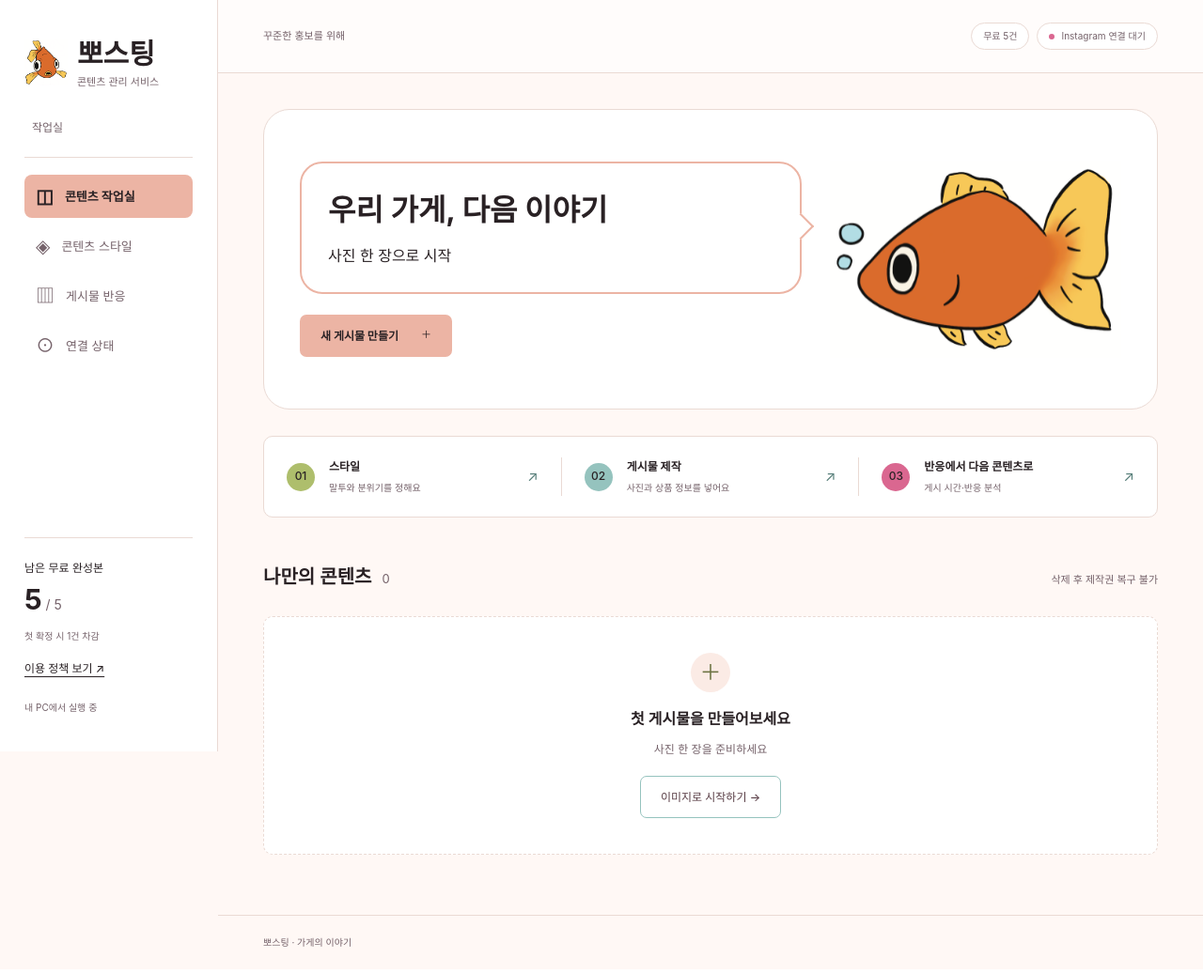
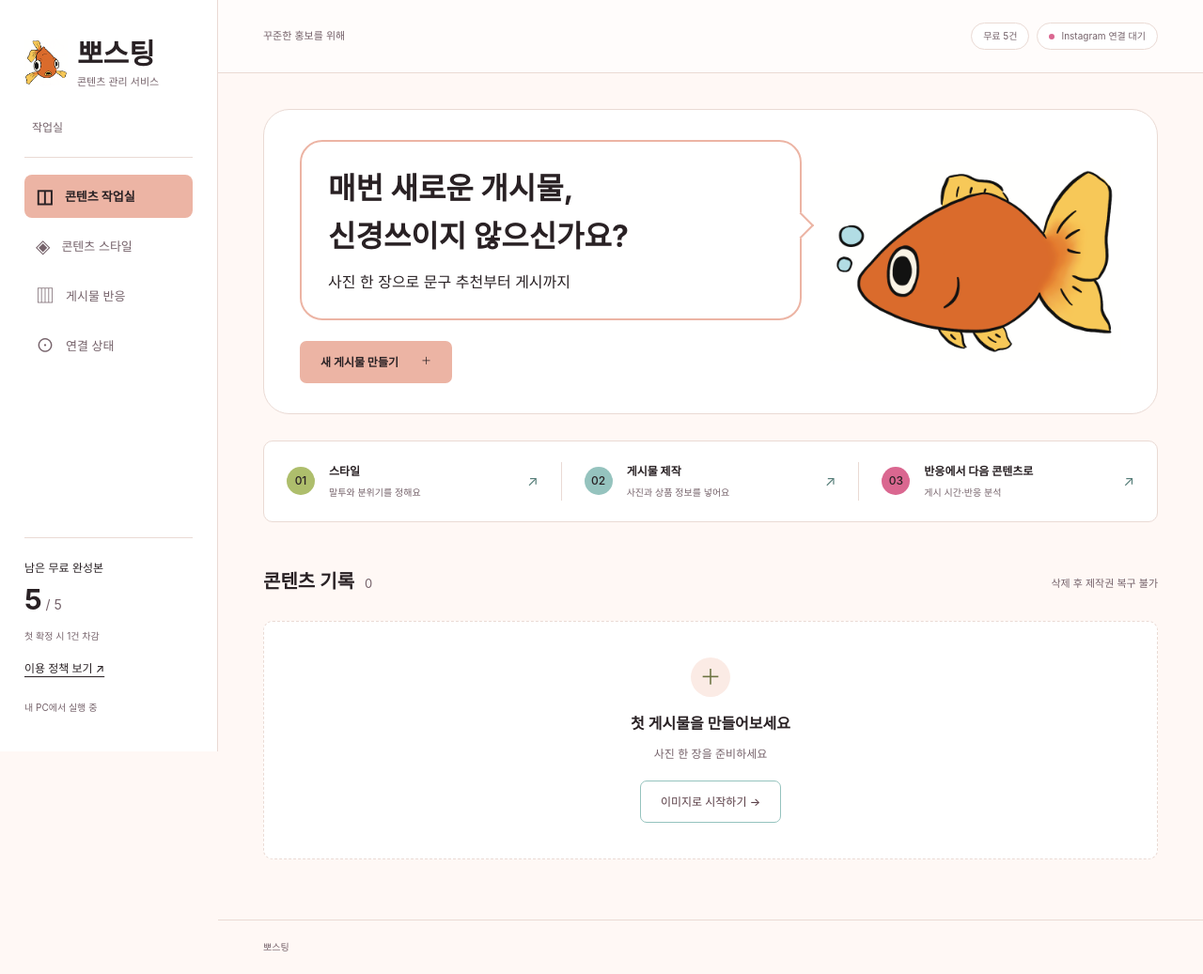
Before and after one commit to JINzinzara/content-marketing-ai, a FastAPI app: page /studio in a window 1280 px wide. Shown: the whole page at 94% size. Before the commit the page ends 1008 px from the top, so only its background shows below. Run offline with FastAPI, Linux system fonts and the light colour scheme; data comes from the database, SQL or seed files in the repository; data that the repository does not hold is empty; some web fonts are replaced.

Commit message:
fix: UI 문구 수정

```diff
--- a/app/templates/_image_editor.html
+++ b/app/templates/_image_editor.html
@@ -1,6 +1,6 @@
 <!-- 가게 스타일로 자동 편집하고 승인한 이미지 후보만 사용한다. -->
 <section class="panel stack">
-<h2>이미지 후보 만들기</h2>
+<h2>게시물 이미지 수정하기</h2>
 <form action="/posts/{{ post.id }}/style" method="post" class="stack">
 <input type="hidden" name="csrf" value="{{ csrf }}"><input type="hidden" name="revision" value="{{ post.revision }}">
 {% include '_style_choices.html' %}
@@ -24,7 +24,7 @@
 <button id="image-recheck" type="button" class="text-button" hidden>요청 상태 확인</button>
 {% if image_busy and images and images[0].state == 'unknown' %}<p role="status">이전 요청 확인 필요</p>{% endif %}
 </form>
-<h3>사용할 사진 선택</h3>
+<h3>사용할 이미지 선택</h3>
 <div id="image-candidates" class="candidate-grid"><div class="candidate"><img src="/posts/{{ post.id }}/original" alt="원본 상품 사진"><p>{{ '현재 선택 · 원본' if not post.selected_image_id else '원본 사진' }}</p>
 <form action="/posts/{{ post.id }}/images/select" method="post" class="stack"><input type="hidden" name="csrf" value="{{ csrf }}"><input type="hidden" name="revision" value="{{ post.revision }}"><input type="hidden" name="image_id" value=""><label class="check"><input type="checkbox" name="confirmed" value="yes" required><span>원본 사진을 사용합니다.</span></label><button class="button secondary" type="submit">원본 선택</button></form></div>
 {% for image in images %}<div class="candidate">
--- a/app/templates/analytics.html
+++ b/app/templates/analytics.html
@@ -1,10 +1,10 @@
 {% extends 'base.html' %}{% block content %}
-<div class="page-heading"><h1>게시물 반응</h1><p>다음 게시물의 힌트</p></div>
+<div class="page-heading"><h1>게시물 반응</h1><p>다음 게시물의 아이디어 제공</p></div>
 <section class="panel"><div class="section-heading small"><h2>내 게시물 반응 가져오기</h2><span class="badge">실제 계정 지표</span></div>
 {% if history %}<form action="/analytics/collect" method="post" class="inline-form"><input type="hidden" name="csrf" value="{{ csrf }}"><label for="media_id" class="sr-only">조회할 게시물</label><select id="media_id" name="media_id">{% for item in history %}<option value="{{ item.media_id }}">{{ item.caption[:60] or '본문 없는 게시물' }}</option>{% endfor %}</select><button class="button primary" type="submit" {% if not shop.connected %}disabled{% endif %}>현재 반응 저장</button></form>{% else %}<p class="muted">기존 게시물 가져오기</p><a class="text-link" href="/shop">게시물 가져오기 →</a>{% endif %}
 <p class="help-text">조회 시점의 반응</p></section>
 {% if report.latest %}<div class="section-heading"><h2>게시물별 최근 관측</h2><span class="muted">한국 시간 기준</span></div><div class="stack roomy">{% for row in report.latest %}<section class="panel"><h3>{{ (row.caption or '본문 없는 게시물')[:90] }}</h3><p class="muted">게시 {{ row.local_time }} · {% if row.elapsed_hours is not none %}게시 후 {{ '%.1f'|format(row.elapsed_hours) }}시간{% else %}경과 시간 미확인{% endif %}</p><div class="metrics">{% for key, name in metric_names.items() %}{% set metric = row.metrics.get(key, {}) %}<div><span>{{ name }}</span><strong>{{ metric.value if metric.status == 'available' else '—' }}</strong><small>{{ metric_statuses.get(metric.status, '미확인') }}</small></div>{% endfor %}</div>{% if row.save_rate is not none %}<p class="help-text">도달 대비 저장 {{ '%.2f'|format(row.save_rate * 100) }}%</p>{% endif %}</section>{% endfor %}</div>{% endif %}
-<section class="panel recommendation"><h2>다음 게시물 아이디어</h2><p>반응과 매출은 별개</p><p class="help-text">게시 후 {{ comparison_hours }}±{{ tolerance_hours }}시간 비교</p>
+<section class="panel recommendation"><h2>다음 게시물 아이디어</h2><p>*주의*반응과 매출은 별개의 사항입니다</p><p class="help-text">게시 후 {{ comparison_hours }}±{{ tolerance_hours }}시간 비교</p>
 {% if recommendation %}<div class="proposal"><h3>분석 결과</h3><p>{{ recommendation.observation }}</p><h3>다음 콘텐츠</h3><p>{{ recommendation.next_content }}</p><h3>게시 시간</h3><p>{{ recommendation.time_hypothesis }}</p><h3>주의사항</h3><p>{{ recommendation.limitations }}</p><a class="button primary" href="/posts/new">다음 게시물 만들기 →</a></div>{% else %}<p class="muted">{{ '비교 자료 준비 완료' if report.evidence else '비교 자료 부족' }}</p>{% endif %}
 <form action="/analytics/recommend" method="post"><input type="hidden" name="csrf" value="{{ csrf }}"><button class="button secondary" type="submit" {% if not report.evidence or not cfg.ai_ready %}disabled{% endif %}>{{ '저장한 추천 확인' if recommendation else '다음 제작 제안 받기' }}</button></form>
 </section>{% endblock %}
--- a/app/templates/base.html
+++ b/app/templates/base.html
@@ -29,7 +29,7 @@
       {% if warning %}<p id="page-warning" hidden>{{ warning }}</p>{% endif %}
       {% block content %}{% endblock %}
     </main>
-    <footer>뽀스팅 · 가게의 이야기</footer>
+    <footer>뽀스팅</footer>
   </div>
   <dialog id="notice-dialog" class="notice-dialog" role="alertdialog" aria-labelledby="notice-title" aria-describedby="notice-message">
     <canvas class="fish-character fish-logo fish-notice" data-crop="210,180,660,700" role="img" aria-label="알림 금붕어"></canvas>
--- a/app/templates/error.html
+++ b/app/templates/error.html
@@ -1 +1 @@
-{% extends 'base.html' %}{% block content %}<section class="panel narrow error-panel"><p class="eyebrow">잠시 확인해주세요 · {{ status }}</p><h1>요청을 완료하지 못했어요.</h1><p id="server-error">{{ message }}</p><a class="button secondary" href="/studio">작업실로 돌아가기</a><p class="help-text">이전 입력은 뒤로가기로 확인</p></section>{% endblock %}
+{% extends 'base.html' %}{% block content %}<section class="panel narrow error-panel"><p class="eyebrow">잠시 확인해주세요 · {{ status }}</p><h1>요청을 완료하지 못했어요</h1><p id="server-error">{{ message }}</p><a class="button secondary" href="/studio">작업실로 돌아가기</a><p class="help-text">이전 입력으로 돌아가고 싶으시다면 뒤로가기해주세요</p></section>{% endblock %}
--- a/app/templates/login.html
+++ b/app/templates/login.html
@@ -1 +1 @@
-{% extends 'base.html' %}{% block content %}<section class="hero login-hero"><h1>우리 가게 콘텐츠</h1><p class="hero-copy">가게 스타일로 제작</p><a class="button primary" href="/auth/instagram">Instagram 연결 →</a><p class="help-text">조회·게시·분석 권한 요청</p></section>{% endblock %}
+{% extends 'base.html' %}{% block content %}<section class="hero login-hero"><h1>나의 콘텐츠</h1><p class="hero-copy">나만의 스타일로 제작</p><a class="button primary" href="/auth/instagram">Instagram 연결 →</a><p class="help-text">조회·게시·분석 권한 요청</p></section>{% endblock %}
--- a/app/templates/new.html
+++ b/app/templates/new.html
@@ -1,14 +1,14 @@
 {% extends 'base.html' %}{% block content %}
-<a class="back-link" href="/studio">← 작업실</a><div class="page-heading"><h1>새 게시물 만들기</h1><p>특징만 알려주세요</p></div>
+<a class="back-link" href="/studio">← 작업실</a><div class="page-heading"><h1>새 게시물 만들기</h1><p>특징을 알려주세요</p></div>
 <div class="two-columns"><form class="panel stack" action="/posts" method="post" enctype="multipart/form-data"><input type="hidden" name="csrf" value="{{ csrf }}">
 <label for="photo">새 게시물 이미지 <span class="required">*</span></label><div class="upload-box"><span class="upload-symbol">↥</span><strong>상품 사진 선택</strong><span>JPG·PNG·WebP</span><input type="file" name="photo" id="photo" accept="image/jpeg,image/png,image/webp" required><img id="local-photo" alt="업로드한 원본 사진" hidden></div><p id="file-message" class="muted" role="status"></p>
 <label for="product_name">상품명 <span class="required">*</span></label><input id="product_name" name="product_name" maxlength="60" placeholder="예: 가을 밤 라테" required>
-<label for="facts">확인된 상품 특징</label><textarea id="facts" name="facts" rows="4" maxlength="1200" placeholder="예: 직접 만든 밤 크림"></textarea>
+<label for="facts">상품 특징 또는 강조 내용</label><textarea id="facts" name="facts" rows="4" maxlength="1200" placeholder="예: 직접 만든 밤 크림"></textarea>
 <label for="period">판매 기간·조건 <span class="muted">선택</span></label><input id="period" name="period" maxlength="100" placeholder="예: 10월 한정 판매">
 <details><summary>가격 표시 · 선택 <span class="muted">선택</span></summary><div class="stack"><label for="price">확인된 가격</label><input id="price" name="price" maxlength="40" placeholder="예: 6,500원"><label class="check"><input type="checkbox" name="show_price" value="true"><span>가격 표시 사용</span></label><small class="muted">기본은 가격 비표시입니다</small></div></details>
 <label for="purpose">이번 게시물의 목적</label><select id="purpose" name="purpose"><option>신메뉴 안내</option><option>시즌 안내</option><option>매장 소식</option><option>행사 안내</option></select>
 {% include '_style_choices.html' %}
 <div class="form-grid"><div><label for="aspect">이미지 규격</label><select id="aspect" name="aspect"><option value="portrait">피드 세로형 · 4:5</option><option value="square">피드 정사각형 · 1:1</option></select></div><div><label for="layout">사진 배치</label><select id="layout" name="layout"><option value="frame">여백 프레임</option><option value="split">사진 중심</option></select></div></div>
 <button class="button primary" type="submit" {% if remaining == 0 %}disabled{% endif %}>{{ 'AI 초안 만들기' if cfg.ai_ready else '미리보기 만들기' }} →</button><small class="muted">{{ '게시 전 직접 확인' if cfg.ai_ready else '입력 문구로 시작' }}</small>
-</form><aside class="panel guide-card"><h2>사진 한 장, 새 분위기</h2><div class="guide-point"><span>01</span><div><strong>가게 스타일 적용</strong><p>고정 기준 유지</p></div></div><div class="guide-point"><span>02</span><div><strong>이미지는 다음 단계</strong><p>영역 없이 자동 편집</p></div></div><div class="guide-point"><span>03</span><div><strong>확정 시 1건 사용</strong><p>AI 호출 한도 별도</p></div></div><div class="quota-note">최초 완성본 <strong>5건 무료</strong><br><small>이후 제작권 구매</small></div></aside></div>
+</form><aside class="panel guide-card"><h2>사진 한 장, 일관된 스타일</h2><div class="guide-point"><span>01</span><div><strong>가게 스타일 적용</strong><p>고정 기준 유지</p></div></div><div class="guide-point"><span>02</span><div><strong>이미지는 다음 단계</strong><p>"영역 없이" 또는 "영역 고정" 자동 편집</p></div></div><div class="guide-point"><span>03</span><div><strong>확정 시 1건 사용</strong><p>AI 호출 한도 별도</p></div></div><div class="quota-note">최초 완성본 <strong>5건 무료</strong><br><small>이후 제작권 구매</small></div></aside></div>
 {% endblock %}
--- a/app/templates/shop.html
+++ b/app/templates/shop.html
@@ -1,6 +1,6 @@
 {% extends 'base.html' %}{% block content %}
 <!-- 가게 기준과 미확정 제안을 구분하고 새 버전으로 저장한다. -->
-<div class="page-heading"><h1>사용자만의 기준</h1><p>우리 가게 분위기 설정</p></div>
+<div class="page-heading"><h1>나만의 스타일</h1>
 <div class="two-columns">
 <section class="panel">
 <h2>가게 정보와 스타일 {% if profile %}<span class="badge">확정 버전 {{ profile.version }}</span>{% endif %}</h2>
--- a/app/templates/studio.html
+++ b/app/templates/studio.html
@@ -1,15 +1,15 @@
 {% extends 'base.html' %}{% block content %}
 <section class="hero">
-  <div class="hero-message"><div class="speech-bubble"><h1>우리 가게, 다음 이야기</h1><p class="hero-copy">사진 한 장으로 시작</p></div>
+  <div class="hero-message"><div class="speech-bubble"><h1>매번 새로운 개시물,<br>신경쓰이지 않으신가요?</h1><p class="hero-copy">사진 한 장으로 문구 추천부터 게시까지</p></div>
   <a href="/posts/new" class="button primary">새 게시물 만들기 <span>＋</span></a></div>
   <canvas class="fish-character fish-story" data-crop="1500,320,780,530" role="img" aria-label="이야기하는 금붕어"></canvas>
 </section>
 <section class="steps" aria-label="제작 흐름">
-  <a href="/shop"><span class="step-number">01</span><div><strong>스타일</strong><small>{{ '스타일 저장됨' if shop.style else '말투와 분위기를 정해요' }}</small></div><span>↗</span></a>
+  <a href="/shop"><span class="step-number">01</span><div><strong>스타일</strong><small>{{ '저장된 스타일' if shop.style else '말투와 분위기를 정해요' }}</small></div><span>↗</span></a>
   <a href="/posts/new"><span class="step-number">02</span><div><strong>게시물 제작</strong><small>사진과 상품 정보를 넣어요</small></div><span>↗</span></a>
   <a href="/analytics"><span class="step-number">03</span><div><strong>반응에서 다음 콘텐츠로</strong><small>게시 시간·반응 분석</small></div><span>↗</span></a>
 </section>
-<div class="section-heading"><div><h2>나만의 콘텐츠 <span class="count">{{ posts|length }}</span></h2></div><span class="muted">삭제 후 제작권 복구 불가</span></div>
+<div class="section-heading"><div><h2>콘텐츠 기록 <span class="count">{{ posts|length }}</span></h2></div><span class="muted">삭제 후 제작권 복구 불가</span></div>
 {% if posts %}<div class="post-grid">{% for post in posts %}
 <article class="post-card"><a href="/posts/{{ post.id }}"><div class="thumbnail"><img src="/posts/{{ post.id }}/image?v={{ post.revision }}" alt="{{ post.product_name }} 미리보기" loading="lazy"></div><div class="post-card-body"><span class="badge">{{ '게시 완료' if post.publish_state == 'published' else '결과 확인 필요' if post.publish_state == 'unknown' else '완성본' if post.finalized_at else '초안' }}</span><h3>{{ post.product_name }}</h3><p>{{ post.purpose }} · {{ '4:5 세로' if post.aspect == 'portrait' else '1:1 정사각형' }}</p></div></a>
 <form class="card-delete" action="/posts/{{ post.id }}/delete" method="post" data-confirm="콘텐츠를 삭제할까요?"><input type="hidden" name="csrf" value="{{ csrf }}"><input type="hidden" name="revision" value="{{ post.revision }}"><input type="hidden" name="confirmed" value="yes"><button class="text-button danger" type="submit">삭제</button></form></article>
```
Also changed, not shown: app/templates/post.html (+4 -4 lines).
